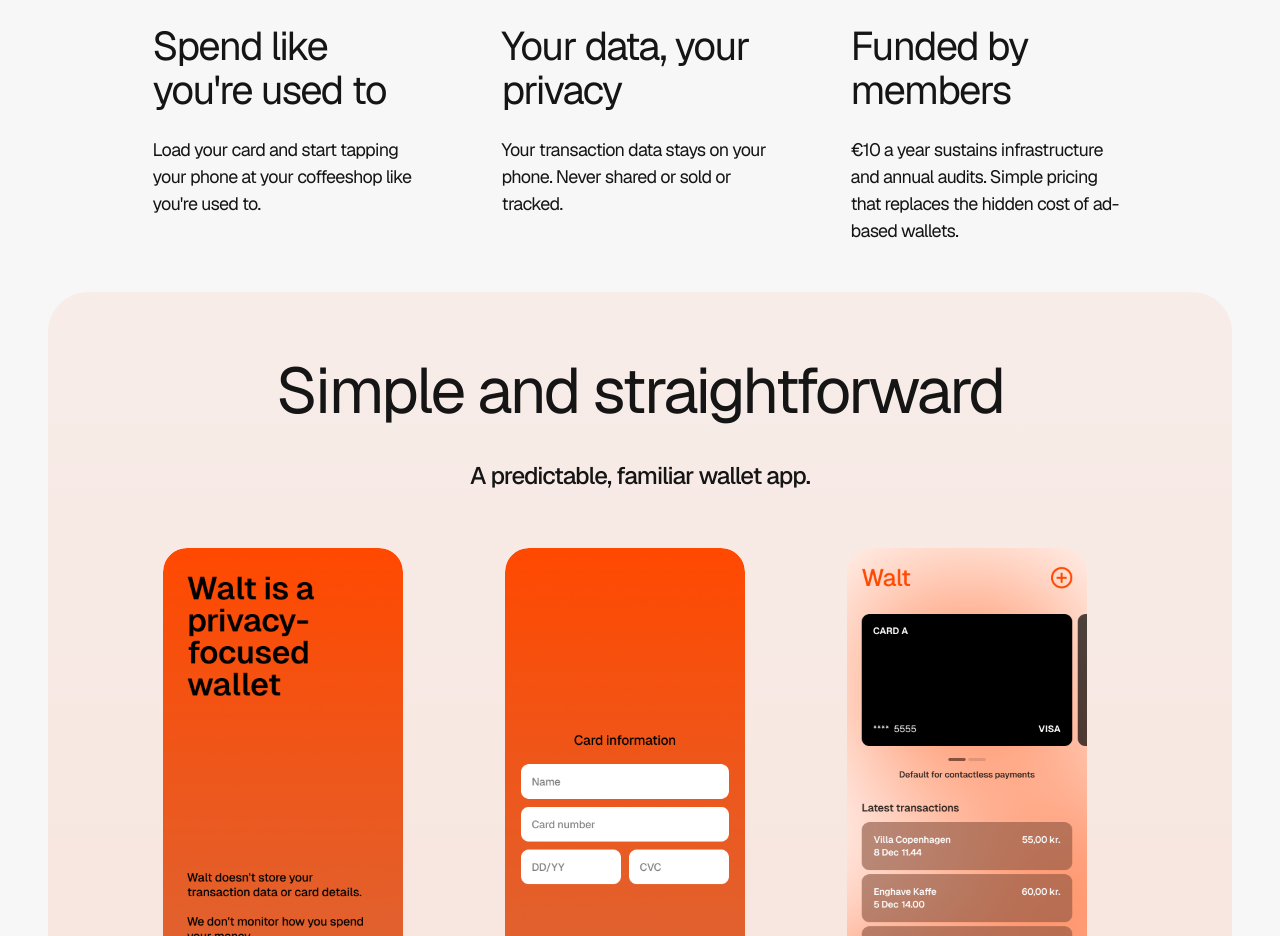
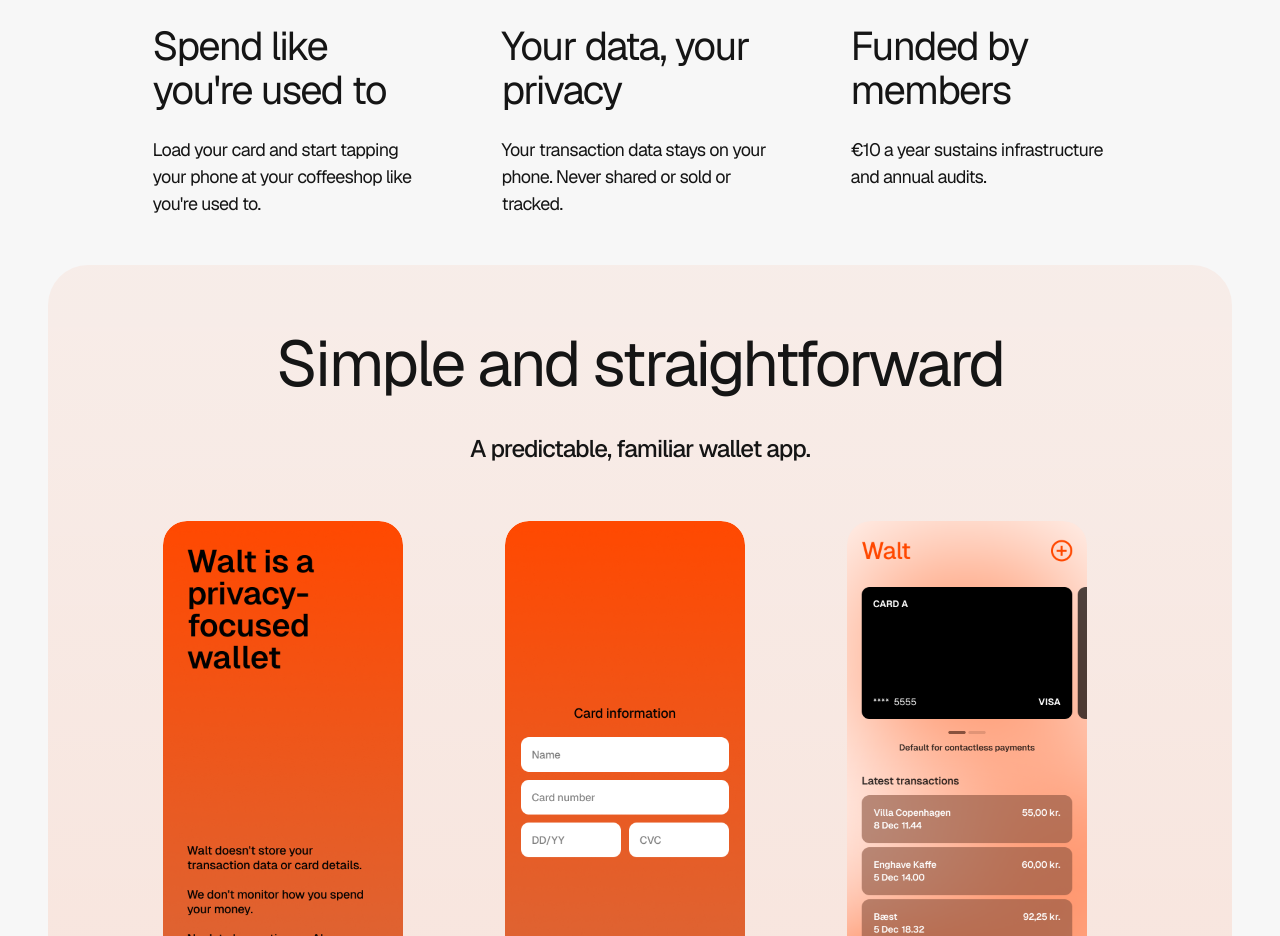
Before and after one commit to walt-app/walt-signup, a Next.js app: page / in a window 1280 px wide. Shown: the part 1200-2136 px from the top of the page. Built offline with nearby package versions, Linux system fonts and the light colour scheme.

Commit message:
Remove ad-based wallets comparison from pricing copy

```diff
--- a/pages/index.js
+++ b/pages/index.js
@@ -39,7 +39,7 @@ export default function Home() {
     {
       title: "Funded by members",
       description:
-        "€10 a year sustains infrastructure and annual audits. Simple pricing that replaces the hidden cost of ad-based wallets.",
+        "€10 a year sustains infrastructure and annual audits.",
       icon: (
         <svg width="40" height="40" viewBox="0 0 40 40" fill="none" xmlns="http://www.w3.org/2000/svg">
           <path d="M28.3333 35V31.6667C28.3333 29.8986 27.631 28.2029 26.3807 26.9526C25.1305 25.7024 23.4348 25 21.6667 25H8.33333C6.56522 25 4.86953 25.7024 3.61929 26.9526C2.36905 28.2029 1.66667 29.8986 1.66667 31.6667V35" stroke="currentColor" strokeWidth="2.5" strokeLinecap="round" strokeLinejoin="round"/>
```
